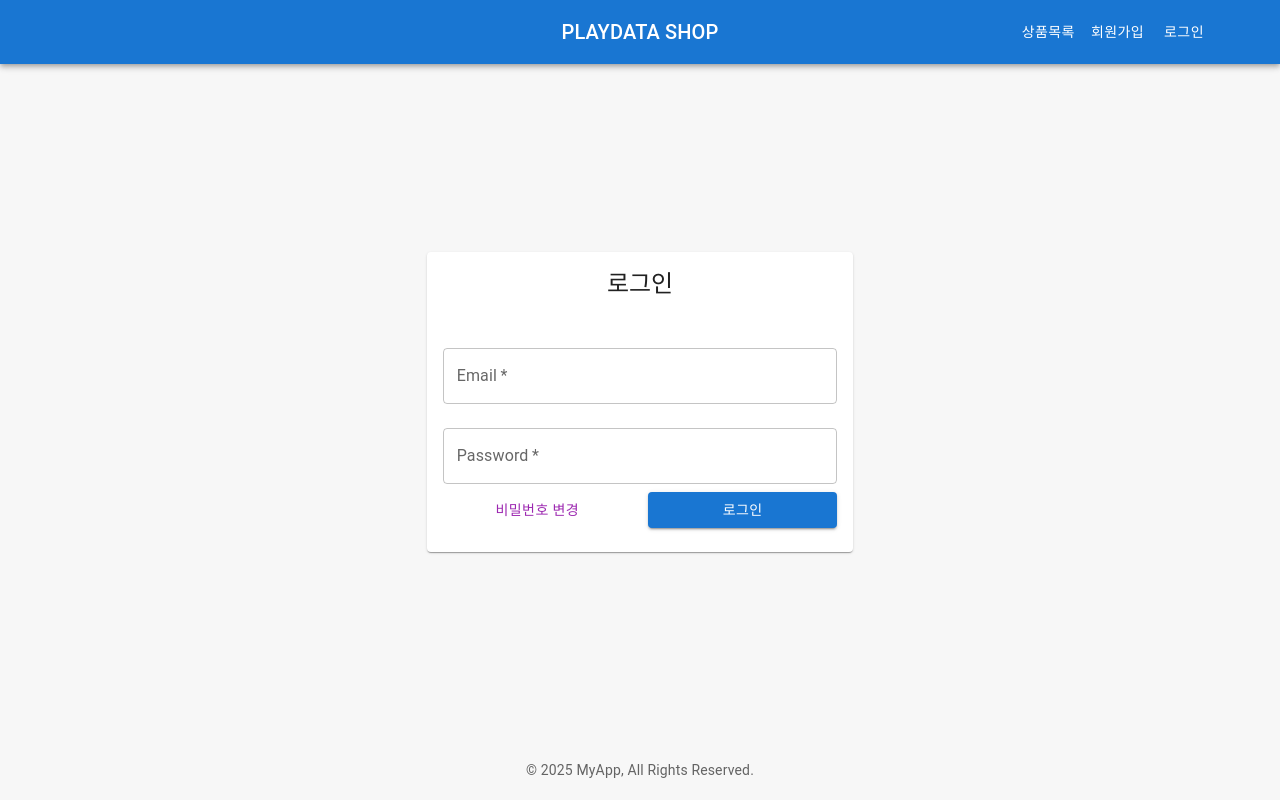
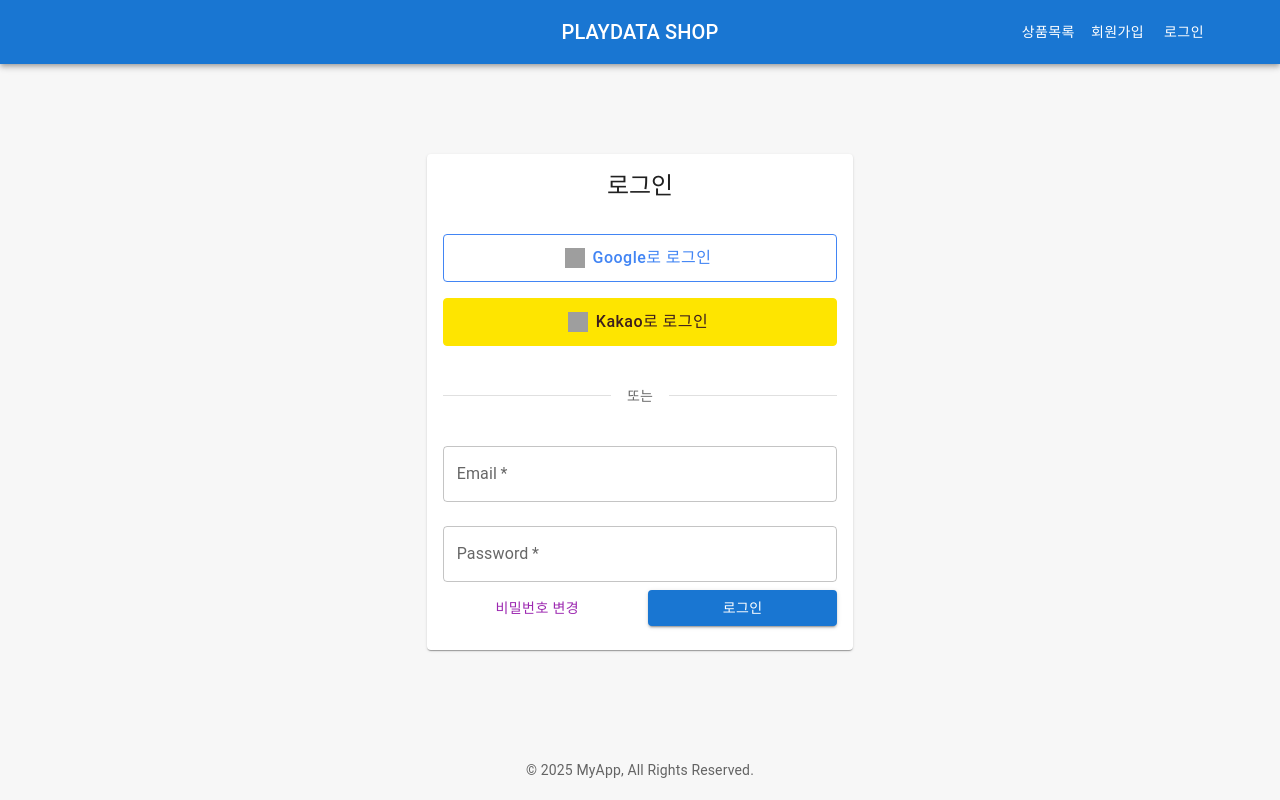
Before and after one commit to uBing9201/orderservice_front202504, a React (Vite) app: page /login in a window 1280 px wide. Built offline with nearby package versions, Linux system fonts and the light colour scheme; no server answers; grey boxes are pictures that could not be loaded.

Commit message:
Login 컴포넌트에 소셜로그인 버튼 추가, 카카오 로그인 팝업 작성

```diff
--- a/src/components/LoginPage.jsx
+++ b/src/components/LoginPage.jsx
@@ -1,11 +1,14 @@
 import {
+  Box,
   Button,
   Card,
   CardContent,
   CardHeader,
   Dialog,
+  Divider,
   Grid,
   TextField,
+  Typography,
 } from '@mui/material';
 import React, { useContext, useState } from 'react';
 import { useNavigate } from 'react-router-dom';
@@ -21,6 +24,27 @@ const LoginPage = () => {
   const navigate = useNavigate();
   const { onLogin } = useContext(AuthContext);
 
+  // 환경변수에서 가져오기
+  const KAKAO_CLIENT_ID = import.meta.env.VITE_KAKAO_CLIENT_ID;
+  const KAKAO_REDIRECT_URI = import.meta.env.VITE_KAKAO_REDIRECT_URI;
+
+  // 구글 로그인 처리
+  const handleGoogleLogin = () => {
+    console.log('구글 로그인 버튼 클릭!');
+  };
+
+  // 카카오 로그인 처리
+  const handleKakaoLogin = () => {
+    console.log('카카오 로그인 버튼 클릭!');
+    // 로그인 팝업창 열기
+    const popup = window.open(
+      `https://kauth.kakao.com/oauth/authorize?client_id=${KAKAO_CLIENT_ID}&redirect_uri=${KAKAO_REDIRECT_URI}&response_type=code`,
+      'kakao-login',
+      'width=500,height=600,scrollbars=yes,resizable=yes',
+    );
+  };
+
+  // 자체 로그인 로직
   const doLogin = async () => {
     const loginData = {
       email,
@@ -36,26 +60,6 @@ const LoginPage = () => {
       console.log(e); // 백엔드 데이터: e.response.data
       alert('로그인 실패입니다. 아이디 또는 비밀번호를 확인하세요!');
     }
-
-    /*
-    const res = await fetch('http://localhost:8181/user/doLogin', {
-      method: 'POST',
-      headers: {
-        'Content-type': 'application/json',
-      },
-      body: JSON.stringify(loginData),
-    });
-    const data = await res.json();
-
-    if (res.status === 200) {
-      alert('로그인 성공!');
-      // 로그인 성공하면 map이 json으로 옴 (id, role, token)
-      onLogin(data.result);
-      navigate('/');
-    } else {
-      alert('로그인 실패입니다. 아이디 또는 비밀번호를 확인하세요!');
-    }
-    */
   };
 
   return (
@@ -64,6 +68,76 @@ const LoginPage = () => {
         <Card>
           <CardHeader title='로그인' style={{ textAlign: 'center' }} />
           <CardContent>
+            {/* 소셜 로그인 섹션 */}
+            <Box mb={3}>
+              <Button
+                variant='outlined'
+                fullWidth
+                onClick={handleGoogleLogin}
+                sx={{
+                  mb: 2,
+                  borderColor: '#4285f4',
+                  color: '#4285f4',
+                  '&:hover': {
+                    borderColor: '#3367d6',
+                    backgroundColor: '#f8f9fa',
+                  },
+                  textTransform: 'none',
+                  fontSize: '16px',
+                  height: '48px',
+                }}
+                startIcon={
+                  <img
+                    src='https://developers.google.com/identity/images/g-logo.png'
+                    alt='Google'
+                    style={{ width: '20px', height: '20px' }}
+                  />
+                }
+              >
+                Google로 로그인
+              </Button>
+
+              <Button
+                variant='outlined'
+                fullWidth
+                onClick={handleKakaoLogin}
+                sx={{
+                  mb: 2,
+                  borderColor: '#fee500',
+                  color: '#3c1e1e',
+                  backgroundColor: '#fee500',
+                  '&:hover': {
+                    borderColor: '#fdd835',
+                    backgroundColor: '#fdd835',
+                  },
+                  textTransform: 'none',
+                  fontSize: '16px',
+                  height: '48px',
+                }}
+                startIcon={
+                  <img
+                    src='https://developers.kakao.com/assets/img/about/logos/kakaolink/kakaolink_btn_medium.png'
+                    alt='Kakao'
+                    style={{ width: '20px', height: '20px' }}
+                  />
+                }
+              >
+                Kakao로 로그인
+              </Button>
+
+              <Box display='flex' alignItems='center' my={3}>
+                <Divider sx={{ flex: 1 }} />
+                <Typography
+                  variant='body2'
+                  sx={{ px: 2, color: 'text.secondary' }}
+                >
+                  또는
+                </Typography>
+                <Divider sx={{ flex: 1 }} />
+              </Box>
+            </Box>
+
+            {/* 기존 로그인 폼 */}
             <form
               onSubmit={(e) => {
                 e.preventDefault();
```
Also changed, not shown: 1 other file (tests, documents, lock files or other folders).
